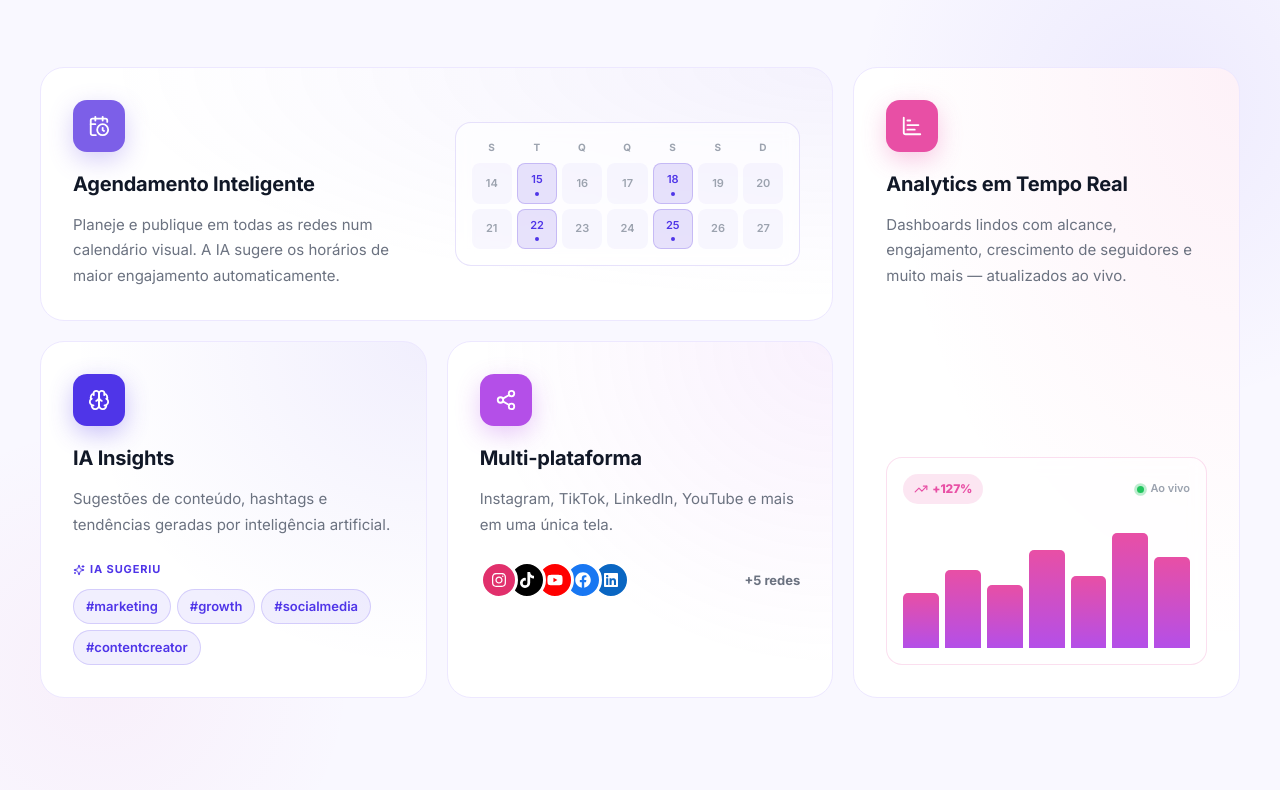
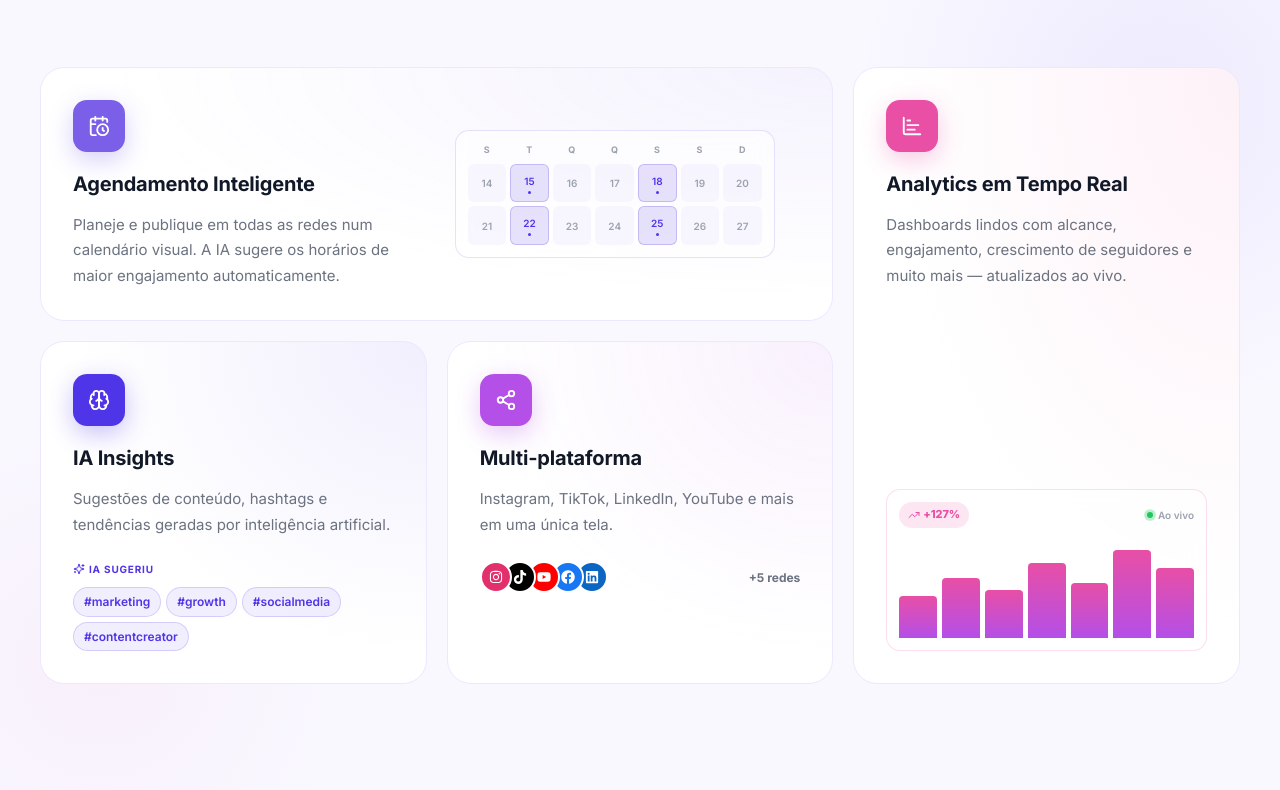
Before and after one commit to brenosemfreio/tcc, a React (Vite) app: page / in a window 1280 px wide. Shown: the part 1150-1940 px from the top of the page. Built offline with nearby package versions, Linux system fonts and the light colour scheme.

Commit message:
chore: auto sync [Claude]

```diff
--- a/src/pages/Landing/Landing.css
+++ b/src/pages/Landing/Landing.css
@@ -698,20 +698,21 @@
 .l-bento__preview--calendar {
   background: rgba(255, 255, 255, 0.6);
   border: 1px solid rgba(124, 95, 232, 0.18);
-  border-radius: 16px;
-  padding: 16px;
+  border-radius: 14px;
+  padding: 12px;
   backdrop-filter: blur(8px);
+  max-width: 320px;
 }
 
 .l-fp-cal__head {
   display: grid;
   grid-template-columns: repeat(7, 1fr);
-  gap: 5px;
-  margin-bottom: 8px;
+  gap: 4px;
+  margin-bottom: 6px;
 }
 .l-fp-cal__head span {
   text-align: center;
-  font-size: 0.625rem;
+  font-size: 0.5625rem;
   font-weight: 700;
   color: var(--color-text-muted);
   letter-spacing: 0.05em;
@@ -720,7 +721,7 @@
 .l-fp-cal__grid {
   display: grid;
   grid-template-columns: repeat(7, 1fr);
-  gap: 5px;
+  gap: 4px;
 }
 
 .l-fp-cal__cell {
@@ -729,12 +730,12 @@
   flex-direction: column;
   align-items: center;
   justify-content: center;
-  gap: 3px;
-  font-size: 0.6875rem;
+  gap: 2px;
+  font-size: 0.625rem;
   font-weight: 600;
   color: var(--color-text-muted);
   background: rgba(124, 95, 232, 0.05);
-  border-radius: 8px;
+  border-radius: 6px;
   border: 1px solid transparent;
   transition: transform 280ms ease;
 }
@@ -746,8 +747,8 @@
 }
 
 .l-fp-cal__dot {
-  width: 4px;
-  height: 4px;
+  width: 3px;
+  height: 3px;
   border-radius: 50%;
   background: #4F35E8;
 }
@@ -771,11 +772,11 @@
 .l-bento__preview--chart {
   background: rgba(255, 255, 255, 0.55);
   border: 1px solid rgba(232, 79, 165, 0.18);
-  border-radius: 16px;
-  padding: 16px;
+  border-radius: 14px;
+  padding: 12px;
   display: flex;
   flex-direction: column;
-  gap: 14px;
+  gap: 10px;
   backdrop-filter: blur(8px);
 }
 
@@ -783,35 +784,35 @@
   display: flex;
   align-items: center;
   justify-content: space-between;
-  gap: 8px;
+  gap: 6px;
 }
 
 .l-fp-chart__metric {
   display: inline-flex;
   align-items: center;
-  gap: 4px;
+  gap: 3px;
   background: rgba(232, 79, 165, 0.14);
   color: #E84FA5;
-  padding: 5px 11px;
+  padding: 4px 9px;
   border-radius: 999px;
-  font-size: 0.75rem;
+  font-size: 0.6875rem;
   font-weight: 800;
   letter-spacing: -0.01em;
 }
-.l-fp-chart__metric svg { font-size: 0.875rem; }
+.l-fp-chart__metric svg { font-size: 0.75rem; }
 
 .l-fp-chart__live {
   display: inline-flex;
   align-items: center;
-  gap: 6px;
-  font-size: 0.6875rem;
+  gap: 5px;
+  font-size: 0.625rem;
   color: var(--color-text-muted);
   font-weight: 600;
 }
 
 .l-fp-chart__pulse {
-  width: 7px;
-  height: 7px;
+  width: 6px;
+  height: 6px;
   border-radius: 50%;
   background: #22c55e;
   animation: livePulse 1.8s ease-in-out infinite;
@@ -824,15 +825,15 @@
 .l-fp-chart__bars {
   display: flex;
   align-items: flex-end;
-  gap: 6px;
-  height: 130px;
+  gap: 5px;
+  height: 100px;
 }
 
 .l-fp-chart__bar {
   flex: 1;
   height: var(--h);
   background: linear-gradient(180deg, #E84FA5, #B44FE8);
-  border-radius: 5px 5px 0 0;
+  border-radius: 4px 4px 0 0;
   transform-origin: bottom;
   transition: transform 420ms cubic-bezier(0.4, 0, 0.2, 1);
   transition-delay: calc(var(--i) * 40ms);
@@ -852,8 +853,8 @@
 .l-fp-tag-label {
   display: inline-flex;
   align-items: center;
-  gap: 5px;
-  font-size: 0.6875rem;
+  gap: 4px;
+  font-size: 0.625rem;
   font-weight: 700;
   color: #4F35E8;
   letter-spacing: 0.08em;
@@ -863,15 +864,15 @@
 .l-fp-tag-list {
   display: flex;
   flex-wrap: wrap;
-  gap: 6px;
+  gap: 5px;
 }
 
 .l-fp-tag {
   background: rgba(79, 53, 232, 0.08);
   color: #4F35E8;
-  padding: 6px 12px;
+  padding: 4px 10px;
   border-radius: 999px;
-  font-size: 0.8125rem;
+  font-size: 0.75rem;
   font-weight: 600;
   border: 1px solid rgba(79, 53, 232, 0.18);
   transition: transform 280ms ease, background 280ms ease;
@@ -900,16 +901,16 @@
 }
 
 .l-fp-platform {
-  width: 38px;
-  height: 38px;
+  width: 32px;
+  height: 32px;
   border-radius: 50%;
   display: flex;
   align-items: center;
   justify-content: center;
   color: #fff;
-  font-size: 1rem;
-  margin-left: -10px;
-  border: 3px solid #fff;
+  font-size: 0.875rem;
+  margin-left: -8px;
+  border: 2.5px solid #fff;
   position: relative;
   z-index: var(--z, 1);
   transition: transform 420ms cubic-bezier(0.4, 0, 0.2, 1);
@@ -926,7 +927,7 @@
 }
 
 .l-fp-platform-count {
-  font-size: 0.8125rem;
+  font-size: 0.75rem;
   font-weight: 700;
   color: var(--color-text-secondary);
 }
```
